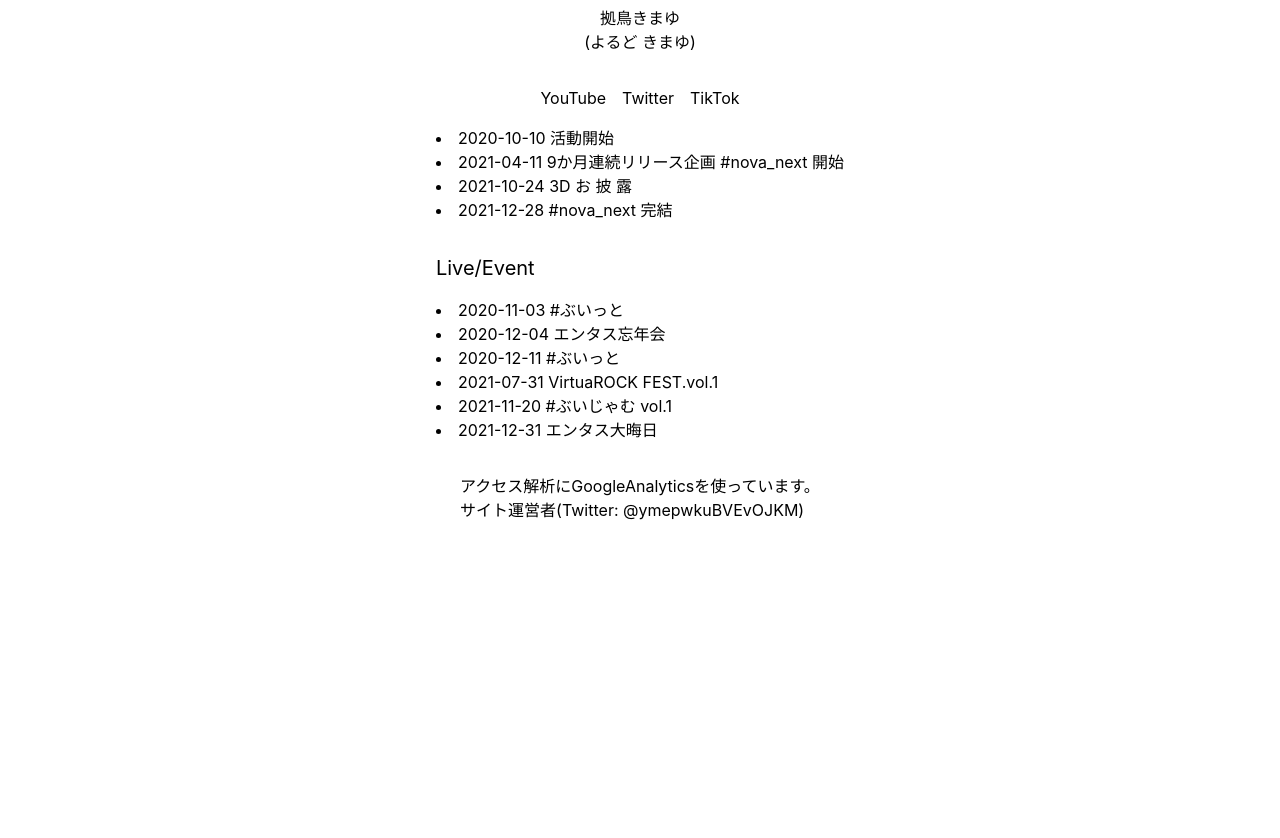
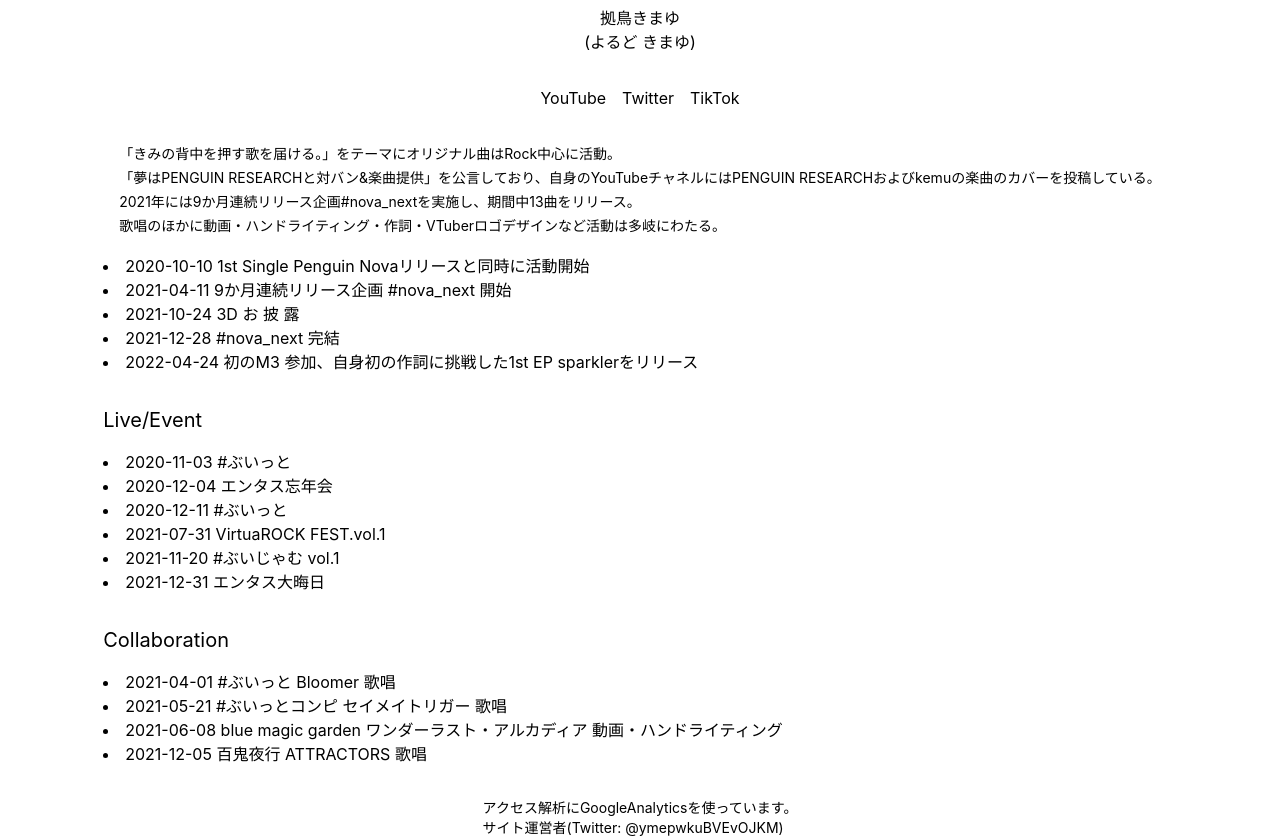
Before and after one commit to human-readable-name/yorudokimayu-info, a Next.js app: page /biography in a window 1280 px wide. Shown: the part 240-1078 px from the top of the page. Before the commit the page ends 800 px from the top, so only its background shows below. Built offline with nearby package versions, Linux system fonts and the light colour scheme; no server answers.

Commit message:
アーティスト紹介の拡充

```diff
--- a/src/components/common/PageFooter.tsx
+++ b/src/components/common/PageFooter.tsx
@@ -2,7 +2,7 @@ import React from "react";
 
 const PageFooter: React.FC = () => {
     return <footer className="flex justify-center align-center mt-8">
-        <div className="justify-center align-center">
+        <div className="justify-center align-center text-sm">
             アクセス解析にGoogleAnalyticsを使っています。<br/>
             サイト運営者(Twitter: @ymepwkuBVEvOJKM)<br/>
         </div>
--- a/src/pages/biography.tsx
+++ b/src/pages/biography.tsx
@@ -19,20 +19,27 @@ const Biography: NextPage = () => {
                 <div className="grid grid-cols-1 gap-4">
                     <section>
                         <SectionTitle text="Profile" />
-                        <p className="text-center py-4">拠鳥きまゆ<br />(よるど きまゆ)</p>
-                        { /* 画像 */ }
-
+                        <p className="text-center py-4">
+                            拠鳥きまゆ<br />
+                            (よるど きまゆ)<br />
+                        </p>
                         <ul className="py-4 flex space-x-4 justify-center">
                             <li className="hover:border-indigo-800 hover:text-indigo-800"><a href={externalLink.youtube} target="_blank" rel="noopener noreferrer">YouTube</a></li>
                             <li className="hover:border-indigo-800 hover:text-indigo-800"><a href={externalLink.twitter} target="_blank" rel="noopener noreferrer">Twitter</a></li>
                             <li className="hover:border-indigo-800 hover:text-indigo-800"><a href={externalLink.tiktok} target="_blank" rel="noopener noreferrer">TikTok</a></li>
                         </ul>
-
+                        <p className="text-sm p-4 leading-6">
+                            「きみの背中を押す歌を届ける。」をテーマにオリジナル曲はRock中心に活動。<br />
+                            「夢はPENGUIN RESEARCHと対バン&楽曲提供」を公言しており、自身のYouTubeチャネルにはPENGUIN RESEARCHおよびkemuの楽曲のカバーを投稿している。<br />
+                            2021年には9か月連続リリース企画#nova_nextを実施し、期間中13曲をリリース。<br />
+                            歌唱のほかに動画・ハンドライティング・作詞・VTuberロゴデザインなど活動は多岐にわたる。<br />
+                        </p>
                         <ul className="leading-6 list-inside list-disc">
-                            <li>2020-10-10 活動開始</li>
+                            <li>2020-10-10 1st Single Penguin Novaリリースと同時に活動開始</li>
                             <li>2021-04-11 9か月連続リリース企画 #nova_next 開始</li>
                             <li>2021-10-24 3D お 披 露</li>
                             <li>2021-12-28 #nova_next 完結</li>
+                            <li>2022-04-24 初のM3 参加、自身初の作詞に挑戦した1st EP sparklerをリリース</li>
                         </ul>
                     </section>
 
@@ -47,6 +54,15 @@ const Biography: NextPage = () => {
                             <li>2021-12-31 エンタス大晦日</li>
                         </ul>
                     </section>
+                    <section>
+                        <SectionTitle text="Collaboration" />
+                        <ul className="leading-6 list-inside list-disc">
+                            <li>2021-04-01 #ぶいっと Bloomer 歌唱</li>
+                            <li>2021-05-21 #ぶいっとコンピ セイメイトリガー 歌唱</li>
+                            <li>2021-06-08 blue magic garden ワンダーラスト・アルカディア 動画・ハンドライティング</li>
+                            <li>2021-12-05 百鬼夜行 ATTRACTORS 歌唱</li>
+                        </ul>
+                    </section>
                 </div>
             </main>
             <PageFooter />
```
